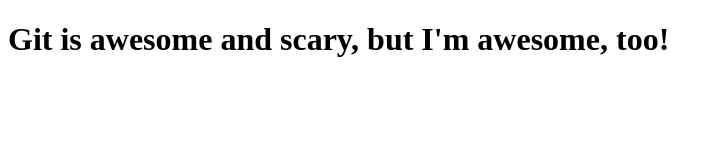
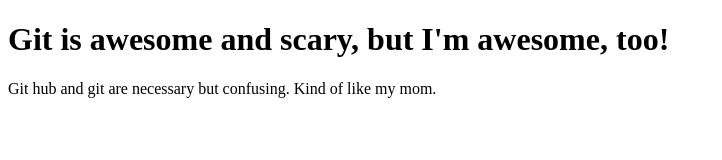
Before and after one commit to Jeff-Hill/github101, a plain HTML site: page index.html in a window 1280 px wide. Shown: the whole page, without its empty margins (0-722 px from the left). Drawn offline with Linux system fonts and the light colour scheme.

Commit message:
Added new paragraph

```diff
--- a/index.html
+++ b/index.html
@@ -8,5 +8,8 @@
 </head>
 <body>
     <h1>Git is awesome and scary, but I'm awesome, too!</h1>
+    <p>Git hub and git are necessary but confusing. Kind of like my mom.
+
+    </p>
 </body>
 </html>
```
